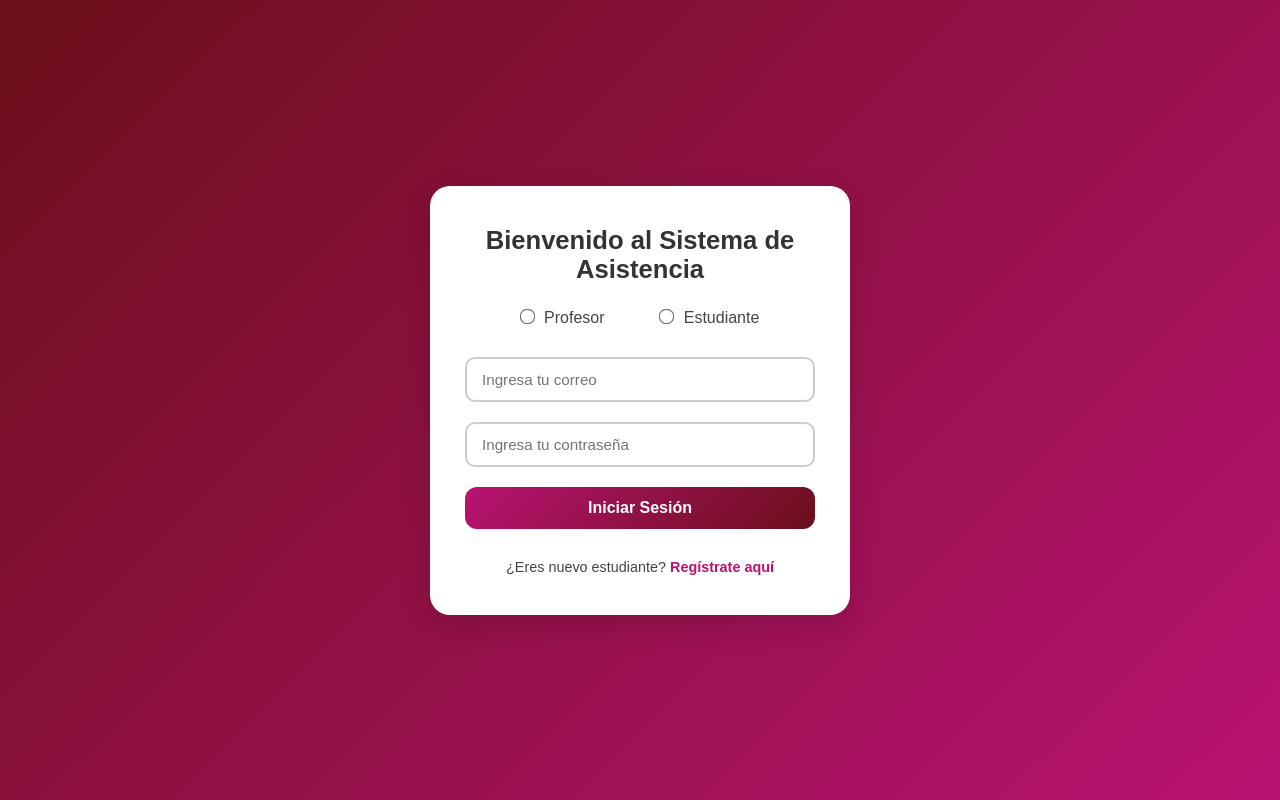
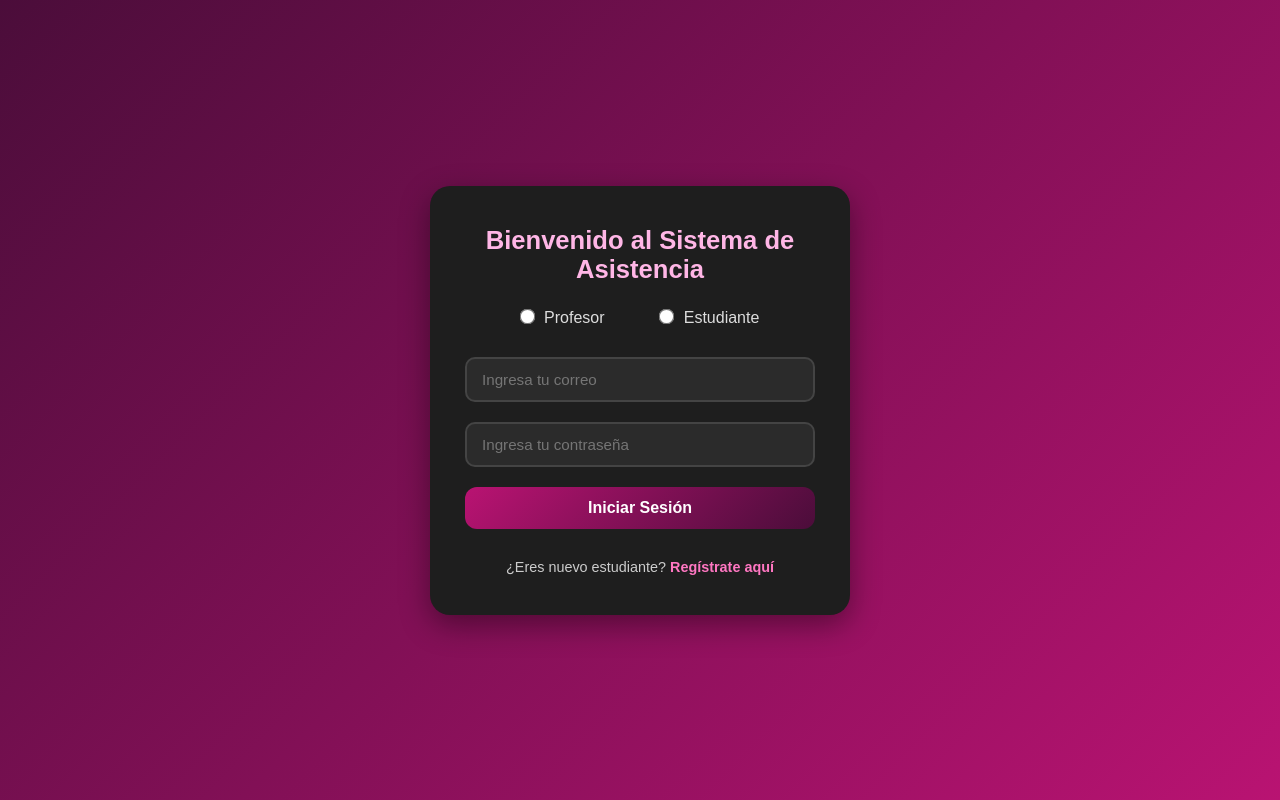
Before and after one commit to HIJN-bot/asistencia, a PHP site: page / in a window 1280 px wide. Run offline with PHP 8.4, Linux system fonts and the light colour scheme.

Commit message:
Refactor index.php for improved UI design
Updated styles and layout for better user experience.

```diff
--- a/QR-Code-Based-Attendance-System/QR-ATS-main/index.php
+++ b/QR-Code-Based-Attendance-System/QR-ATS-main/index.php
@@ -15,19 +15,20 @@
     }
 
     body {
-      background: linear-gradient(135deg, #6b0f1a, #b91372);
+      background: linear-gradient(135deg, #4b0d3a, #b91372);
       min-height: 100vh;
       display: flex;
       justify-content: center;
       align-items: center;
+      color: #eee;
     }
 
     main {
       width: 95%;
       max-width: 420px;
-      background: #fff;
+      background: #1e1e1e;
       border-radius: 20px;
-      box-shadow: 0 10px 30px rgba(0, 0, 0, 0.15);
+      box-shadow: 0 10px 30px rgba(0, 0, 0, 0.4);
       padding: 40px 35px;
       display: flex;
       flex-direction: column;
@@ -36,11 +37,12 @@
     }
 
     main:hover {
-      transform: translateY(-5px);
+      transform: translateY(-4px);
+      box-shadow: 0 12px 35px rgba(185, 19, 114, 0.3);
     }
 
     h2 {
-      color: #333;
+      color: #ffb6e6;
       margin-bottom: 25px;
       text-align: center;
       font-size: 1.6rem;
@@ -62,14 +64,18 @@
     }
 
     .role label {
-      color: #444;
+      color: #ddd;
       font-weight: 500;
       cursor: pointer;
       transition: color 0.2s;
     }
 
+    .role label:hover {
+      color: #ff77c2;
+    }
+
     .role input[type="radio"] {
-      accent-color: #b91372;
+      accent-color: #ff77c2;
       transform: scale(1.2);
       margin-right: 6px;
     }
@@ -81,20 +87,22 @@
     .input_area input {
       width: 100%;
       padding: 12px 15px;
-      border: 2px solid #ccc;
+      background: #2b2b2b;
+      border: 2px solid #444;
+      color: #fff;
       border-radius: 10px;
       font-size: 0.95rem;
       transition: all 0.3s;
     }
 
     .input_area input:focus {
-      border-color: #b91372;
+      border-color: #ff77c2;
       outline: none;
-      box-shadow: 0 0 8px rgba(185, 19, 114, 0.3);
+      box-shadow: 0 0 8px rgba(255, 119, 194, 0.4);
     }
 
     .button_submit {
-      background: linear-gradient(135deg, #b91372, #6b0f1a);
+      background: linear-gradient(135deg, #b91372, #4b0d3a);
       color: white;
       font-size: 1rem;
       font-weight: 600;
@@ -106,7 +114,7 @@
     }
 
     .button_submit:hover {
-      background: linear-gradient(135deg, #6b0f1a, #b91372);
+      background: linear-gradient(135deg, #4b0d3a, #b91372);
       transform: scale(1.03);
     }
 
@@ -114,11 +122,11 @@
       text-align: center;
       font-size: 0.9rem;
       margin-top: 10px;
-      color: #444;
+      color: #ccc;
     }
 
     .msg a {
-      color: #b91372;
+      color: #ff77c2;
       text-decoration: none;
       font-weight: 600;
       transition: 0.2s;
```
